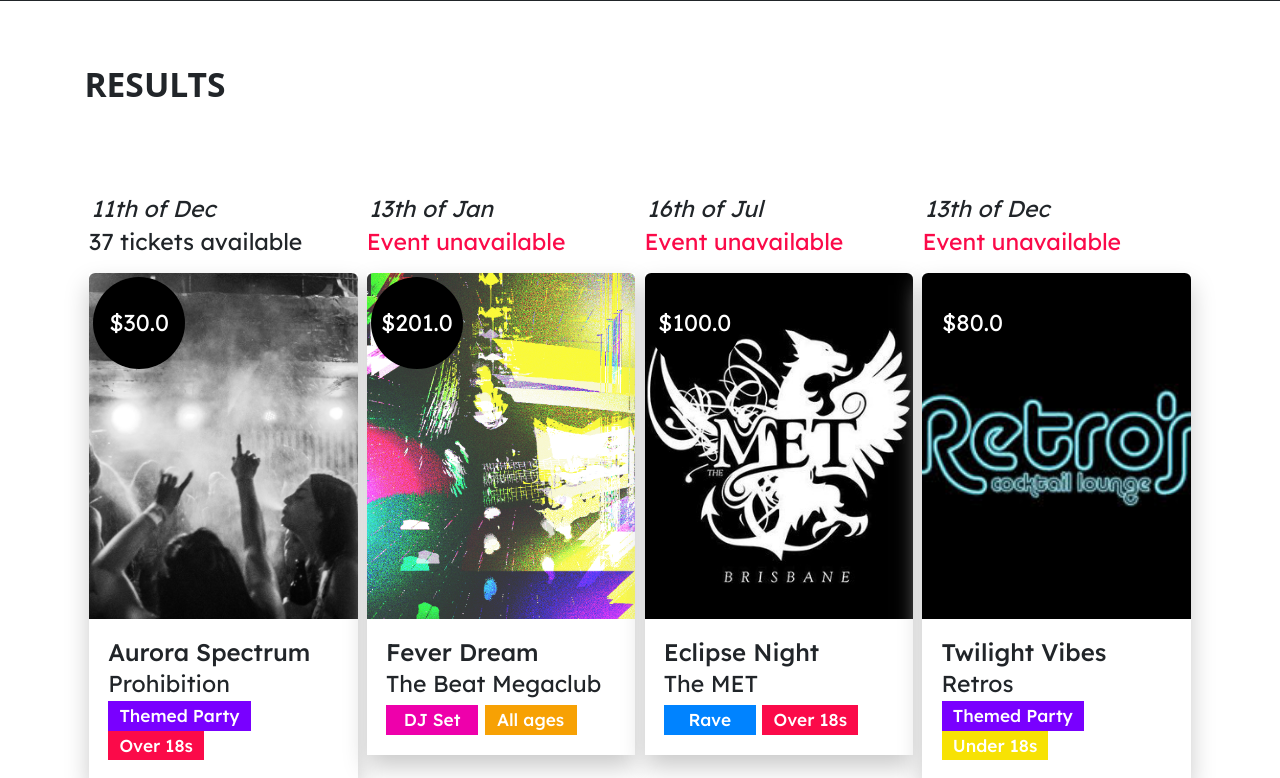
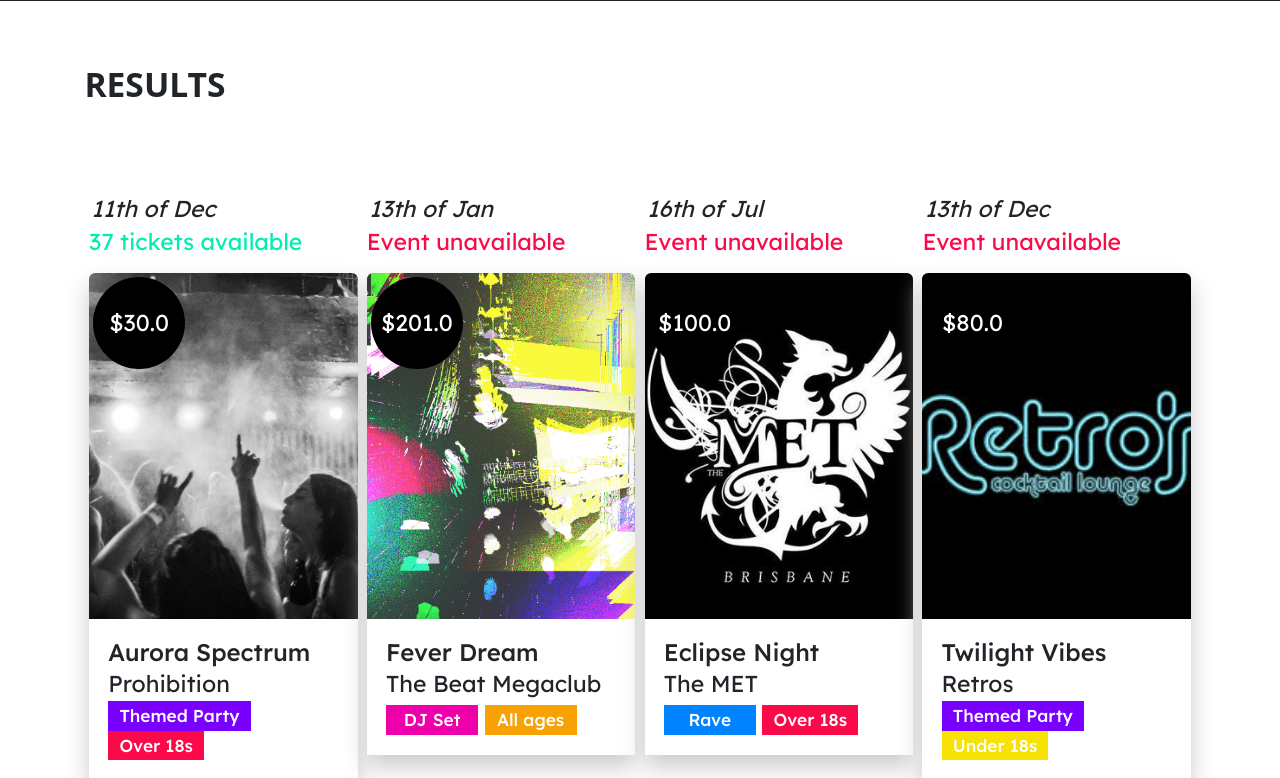
Before and after one commit to tydunc/IAB207-A3, a Flask app: page / in a window 1280 px wide. Shown: the part 826-1604 px from the top of the page. Run offline with Flask 3, Linux system fonts and the light colour scheme; some libraries are stand-ins or nearby versions; some web fonts are replaced.

```diff
--- a/website/templates/index.html
+++ b/website/templates/index.html
@@ -48,7 +48,7 @@
             {% if event.tickets == 0 or event.inactive %}
             <p style="line-height: 1.1em; color: var(--main-red)">Event unavailable</p>
             {% else %}
-            <p style="line-height: 1.1em">{{event.tickets}} tickets available</p>
+            <p style="line-height: 1.1em; color: var(--main-green)">{{event.tickets}} tickets available</p>
             {% endif %}
             <div class="card">
                 <a href="{{ url_for('events.show', id=event.id) }}">
```
Also changed, not shown: instance/event_booking.db, website/static/img/The_MET.jpg (added).
